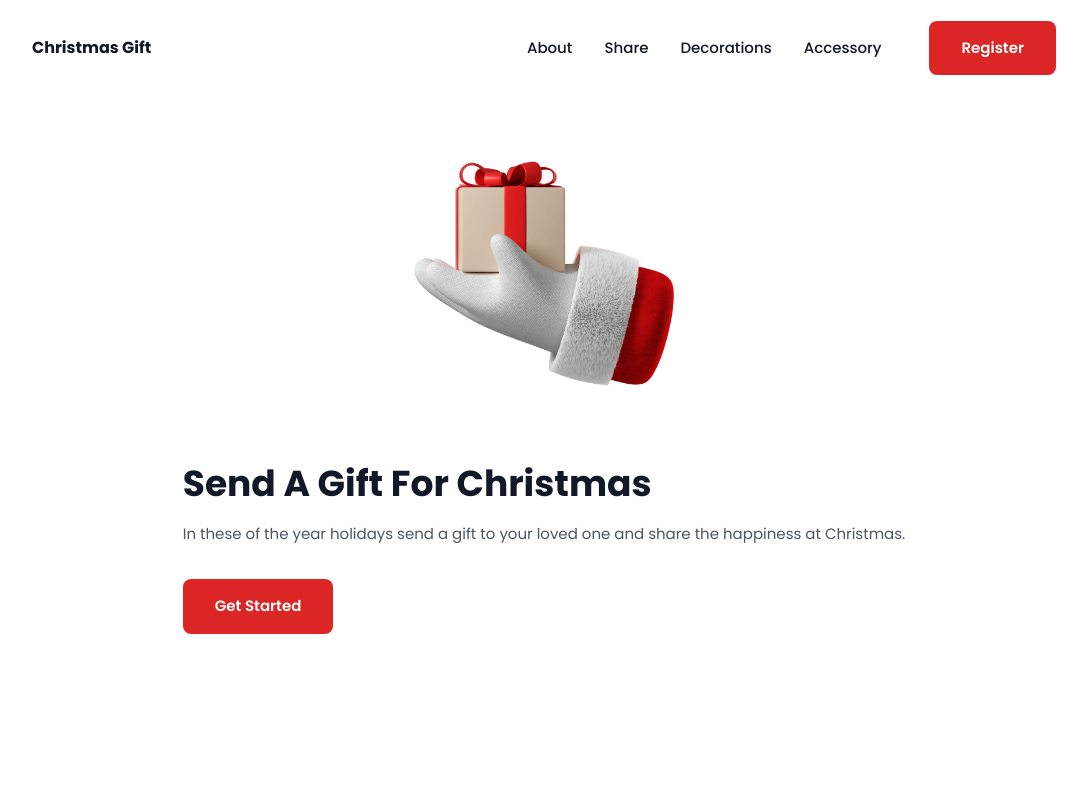
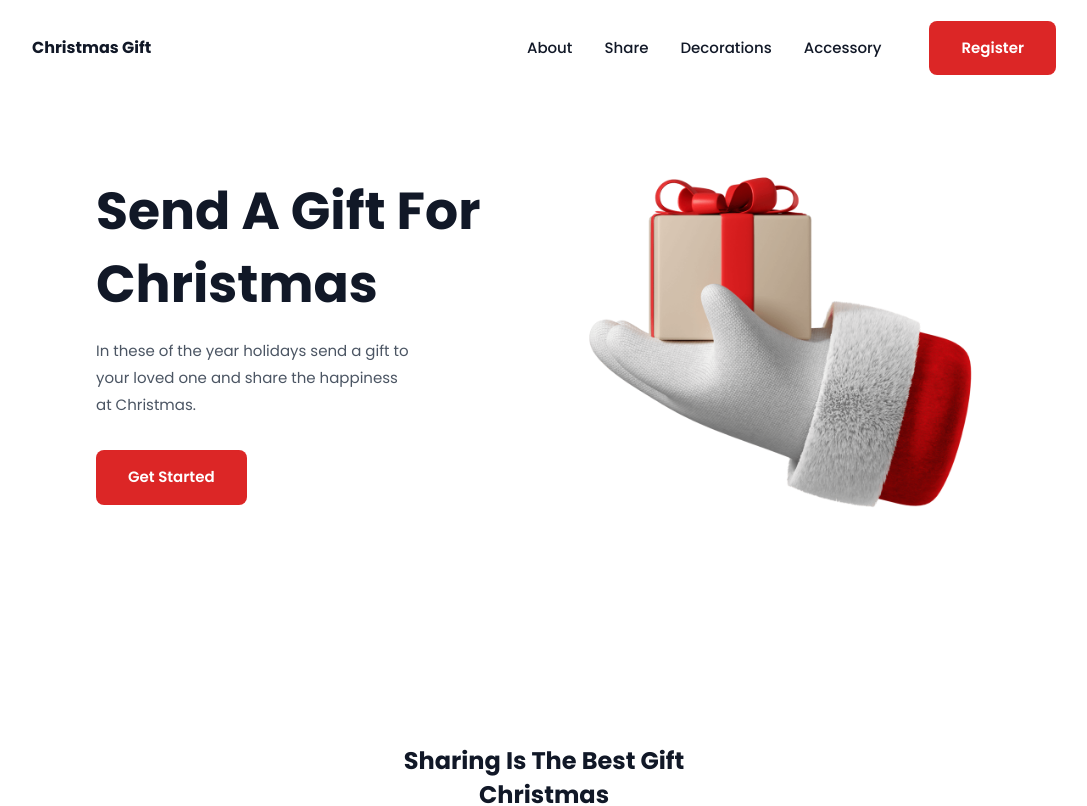
Before and after one commit to fajarfadillahh/christmas-gift-react-tailwind, a React (Vite) app: page / in a window 1280 px wide. Shown: the top 806 px of the page, without its empty margins (96-1183 px from the left). Built offline with nearby package versions, Linux system fonts and the light colour scheme.

Commit message:
responsive Hero.jsx & modified _reusables.css file

```diff
--- a/src/assets/styles/_reusables.css
+++ b/src/assets/styles/_reusables.css
@@ -4,7 +4,7 @@
     @apply pt-32 pb-16;
   }
   .section-title {
-    @apply pb-4 font-sans text-2xl font-bold leading-[1.5] text-gray-900;
+    @apply pb-4 font-sans text-[24px] font-bold leading-[1.4] text-gray-900;
   }
   .section-text {
     @apply pb-8 text-[15px] leading-[1.8] text-gray-600;
--- a/src/parts/Homepage/Hero.jsx
+++ b/src/parts/Homepage/Hero.jsx
@@ -6,18 +6,18 @@ import HeroImg from "../../assets/images/home.png";
 export default function Hero() {
   return (
     <div className="hero section">
-      <div className="hero__container container grid gap-12">
+      <div className="hero__container container grid gap-12 sm:grid-cols-2 sm:items-center lg:max-w-4xl">
         <img
           src={HeroImg}
-          className="hero__img w-72 justify-self-center"
+          className="hero__img w-72 justify-self-center sm:order-2 md:w-auto"
           alt="Hero image"
         />
 
         <div className="hero__data justify-self-center">
-          <h1 className="hero__title section-title text-4xl">
+          <h1 className="hero__title section-title text-[36px] md:text-[52px]">
             Send A Gift For Christmas
           </h1>
-          <p className="hero__text section-text">
+          <p className="hero__text section-text md:w-[320px]">
             In these of the year holidays send a gift to your loved one and
             share the happiness at Christmas.
           </p>
```
